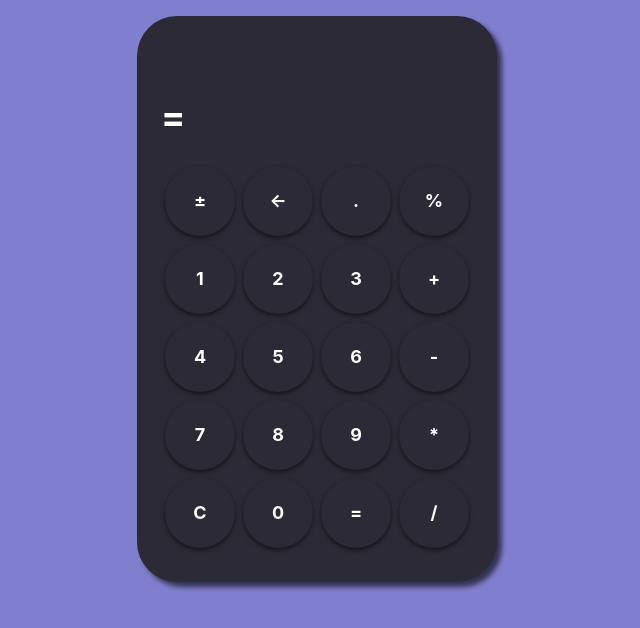
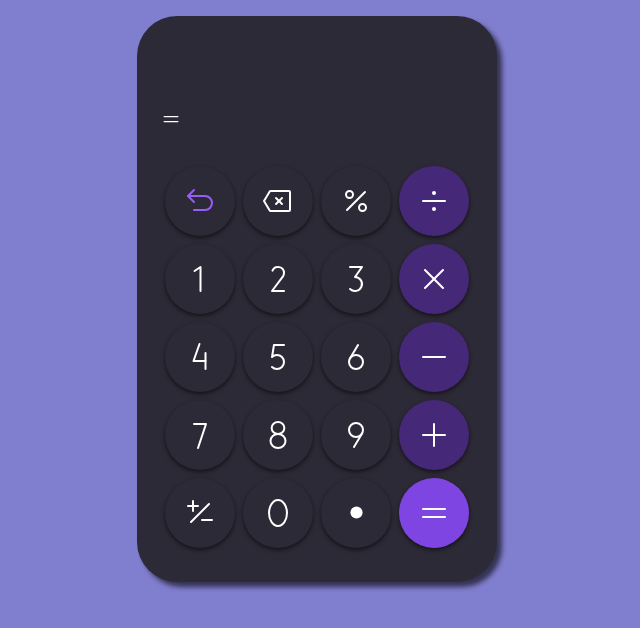
Before and after one commit to MenotiFilho/bora_codar_calc, a React (Vite) app: page / in a window 1280 px wide. Shown: the top 628 px of the page, without its empty margins (323-963 px from the left). Built offline with nearby package versions, Linux system fonts and the light colour scheme; what tailwindcss-neumorphism would draw is missing.

Commit message:
cores e icones novos

```diff
--- a/package.json
+++ b/package.json
@@ -9,6 +9,7 @@
     "preview": "vite preview"
   },
   "dependencies": {
+    "phosphor-react": "^1.4.1",
     "react": "^18.2.0",
     "react-dom": "^18.2.0",
     "tailwindcss-neumorphism": "^0.1.0"
--- a/src/Botao.tsx
+++ b/src/Botao.tsx
@@ -1,4 +1,5 @@
 import React, { useState } from "react";
+import * as Icon from "phosphor-react";
 
 interface Props {
 	value: string;
@@ -7,15 +8,99 @@ interface Props {
 }
 
 const Botao: React.FC<Props> = ({ value, buttonValue, handleClick }) => {
-	const classButton =
-		"bg-[#2D2A37] shadow-[_0_2px_4px_rgba(0,0,0,0.6)] active:shadow-[inset_0_2px_4px_rgba(0,0,0,0.6)] text-white font-bold w-[70px] h-[70px] rounded-full";
+	var classButton = "";
+	if (
+		!isNaN(parseInt(buttonValue)) ||
+		buttonValue === "±" ||
+		buttonValue === "←" ||
+		buttonValue === "%" ||
+		buttonValue === "C" ||
+		buttonValue === "."
+	) {
+		classButton =
+			"bg-[#2D2A37] shadow-[_0_2px_4px_rgba(0,0,0,0.6)] active:shadow-[inset_0_2px_4px_rgba(0,0,0,0.6)] text-white font-bold w-[70px] h-[70px] rounded-full";
+	} else if (buttonValue === "=") {
+		classButton =
+			"bg-[#7F45E2] shadow-[_0_2px_4px_rgba(0,0,0,0.6)] active:shadow-[inset_0_2px_4px_rgba(0,0,0,0.6)] text-white font-bold w-[70px] h-[70px] rounded-full";
+	} else {
+		classButton =
+			"bg-[#462878] shadow-[_0_2px_4px_rgba(0,0,0,0.6)] active:shadow-[inset_0_2px_4px_rgba(0,0,0,0.6)] text-white font-bold w-[70px] h-[70px] rounded-full";
+	}
+
 	const classSpan =
 		"select-none flex flex-col justify-center items-center h-full text-white font-bold text-lg";
 
+	const buttonIcon = () => {
+		if (buttonValue === "±") {
+			return <Icon.PlusMinus size={32} />;
+		}
+		if (buttonValue === "←") {
+			return <Icon.Backspace size={32} />;
+		}
+		if (buttonValue === "=") {
+			return <Icon.Equals size={32} />;
+		}
+		if (buttonValue === "%") {
+			return <Icon.Percent size={32} />;
+		}
+		if (buttonValue === ".") {
+			return <Icon.Circle size={15} weight="fill" />;
+		}
+		if (buttonValue === "+") {
+			return <Icon.Plus size={32} />;
+		}
+		if (buttonValue === "-") {
+			return <Icon.Minus size={32} />;
+		}
+		if (buttonValue === "*") {
+			return <Icon.X size={32} />;
+		}
+		if (buttonValue === "/") {
+			return <Icon.Divide size={32} />;
+		}
+		if (buttonValue === "1") {
+			return <Icon.NumberOne size={32} />;
+		}
+		if (buttonValue === "2") {
+			return <Icon.NumberTwo size={32} />;
+		}
+		if (buttonValue === "3") {
+			return <Icon.NumberThree size={32} />;
+		}
+		if (buttonValue === "4") {
+			return <Icon.NumberFour size={32} />;
+		}
+		if (buttonValue === "5") {
+			return <Icon.NumberFive size={32} />;
+		}
+		if (buttonValue === "6") {
+			return <Icon.NumberSix size={32} />;
+		}
+		if (buttonValue === "7") {
+			return <Icon.NumberSeven size={32} />;
+		}
+		if (buttonValue === "8") {
+			return <Icon.NumberEight size={32} />;
+		}
+		if (buttonValue === "9") {
+			return <Icon.NumberNine size={32} />;
+		}
+		if (buttonValue === "0") {
+			return <Icon.NumberZero size={32} />;
+		}
+		if (buttonValue === "C") {
+			return <Icon.ArrowUUpLeft color="#975DFA" size={32} />;
+		} else return;
+	};
+
 	return (
 		<div className="flex">
-			<div className={classButton} onClick={handleClick}>
-				<span className={classSpan}>{buttonValue}</span>
+			<div
+				className={classButton}
+				data-value={buttonValue}
+				onClick={handleClick}
+			>
+				<span className={classSpan}>{buttonIcon()}</span>
 			</div>
 		</div>
 	);
--- a/src/Calculadora.tsx
+++ b/src/Calculadora.tsx
@@ -7,7 +7,7 @@ const Calculadora: React.FC = () => {
 	const [result, setResult] = useState("");
 
 	const handleClick = (e: React.MouseEvent<HTMLDivElement>) => {
-		const buttonValue = (e.target as HTMLDivElement).textContent;
+		const buttonValue = e.currentTarget.dataset.value;
 		if (buttonValue === "C") {
 			setResult("");
 			setValue("");
@@ -39,16 +39,16 @@ const Calculadora: React.FC = () => {
 		<div className=" bg-[#2D2A37] gap-2 w-[360px] h-[566px] rounded-[40px] shadow-[_5px_5px_5px_rgba(0,0,0,0.6)] flex flex-col items-center">
 			<Input displayValue={value} displayResult={result} />
 			<div className="flex gap-2">
-				<Botao value={value} buttonValue={"±"} handleClick={handleClick} />
+				<Botao value={value} buttonValue={"C"} handleClick={handleClick} />
 				<Botao value={value} buttonValue={"←"} handleClick={handleClick} />
-				<Botao value={value} buttonValue={"."} handleClick={handleClick} />
 				<Botao value={value} buttonValue={"%"} handleClick={handleClick} />
+				<Botao value={value} buttonValue={"/"} handleClick={handleClick} />
 			</div>
 			<div className="flex gap-2">
 				<Botao value={value} buttonValue={"1"} handleClick={handleClick} />
 				<Botao value={value} buttonValue={"2"} handleClick={handleClick} />
 				<Botao value={value} buttonValue={"3"} handleClick={handleClick} />
-				<Botao value={value} buttonValue={"+"} handleClick={handleClick} />
+				<Botao value={value} buttonValue={"*"} handleClick={handleClick} />
 			</div>
 			<div className=" flex gap-2">
 				<Botao value={value} buttonValue={"4"} handleClick={handleClick} />
@@ -60,13 +60,13 @@ const Calculadora: React.FC = () => {
 				<Botao value={value} buttonValue={"7"} handleClick={handleClick} />
 				<Botao value={value} buttonValue={"8"} handleClick={handleClick} />
 				<Botao value={value} buttonValue={"9"} handleClick={handleClick} />
-				<Botao value={value} buttonValue={"*"} handleClick={handleClick} />
+				<Botao value={value} buttonValue={"+"} handleClick={handleClick} />
 			</div>
 			<div className="flex gap-2">
-				<Botao value={value} buttonValue={"C"} handleClick={handleClick} />
+				<Botao value={value} buttonValue={"±"} handleClick={handleClick} />
 				<Botao value={value} buttonValue={"0"} handleClick={handleClick} />
+				<Botao value={value} buttonValue={"."} handleClick={handleClick} />
 				<Botao value={value} buttonValue={"="} handleClick={handleClick} />
-				<Botao value={value} buttonValue={"/"} handleClick={handleClick} />
 			</div>
 		</div>
 	);
--- a/src/Input.tsx
+++ b/src/Input.tsx
@@ -1,14 +1,16 @@
+import { Equals } from "phosphor-react";
+
 const Input: React.FC<{ displayValue: string; displayResult: string }> = ({
 	displayValue,
 	displayResult,
 }) => {
 	return (
-		<div className="text-right h-1/4 w-full text-white font-bold text-7xl flex items-center overflow-clip">
+		<div className="text-right font-thin h-1/4 w-full text-white flex items-center overflow-clip">
 			<div className=" flex-auto flex-col mx-6">
-				<div className=" text-6xl mb-5 h-10">{displayValue}</div>
+				<div className=" text-6xl  h-16">{displayValue}</div>
 				<div className="flex items-center justify-between">
-					<div className="text-start text-4xl h-10 ">=</div>
-					<div className=" text-6xl">{displayResult}</div>
+					<Equals className="text-start" size={20} />
+					<div className="  h-10 text-6xl h-16">{displayResult}</div>
 				</div>
 			</div>
 		</div>
```
Also changed, not shown: 1 other file (tests, documents, lock files or other folders).
